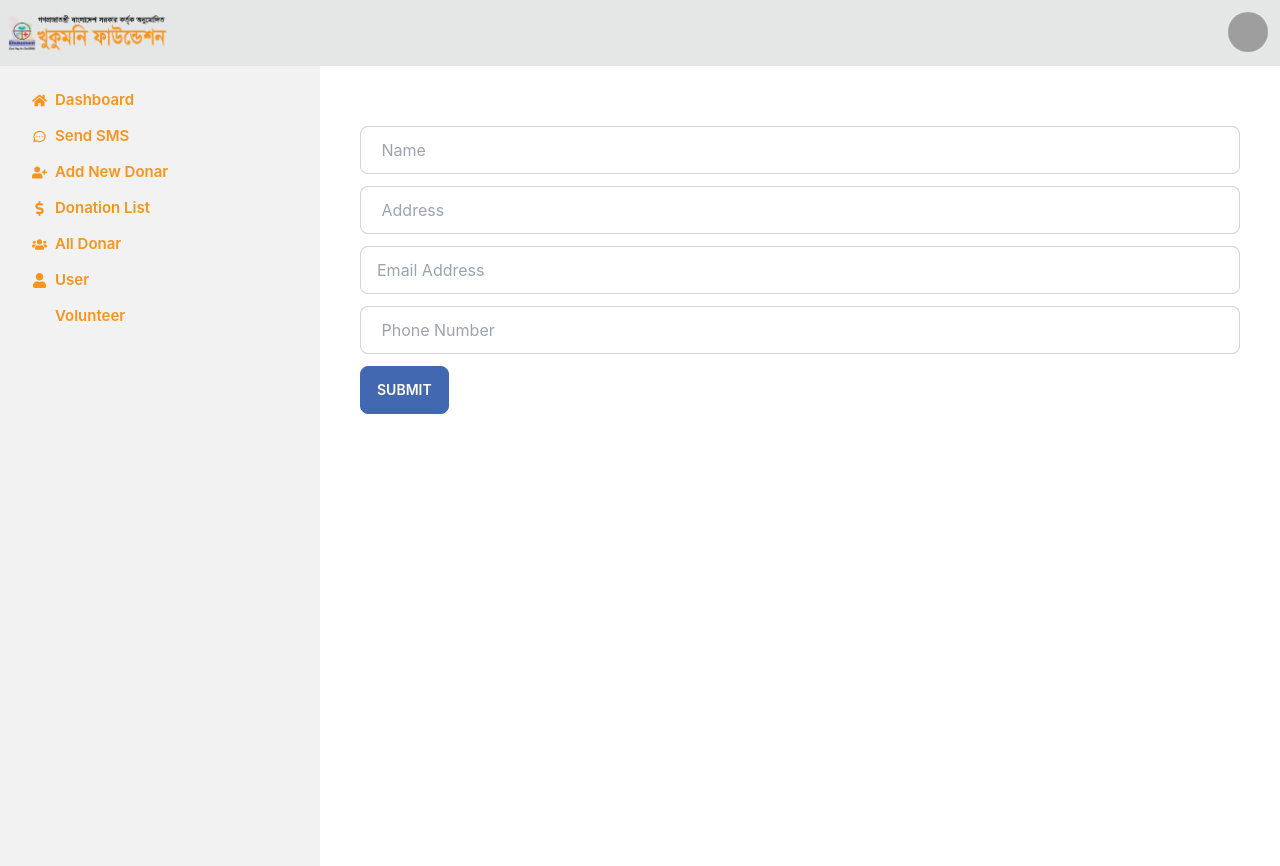
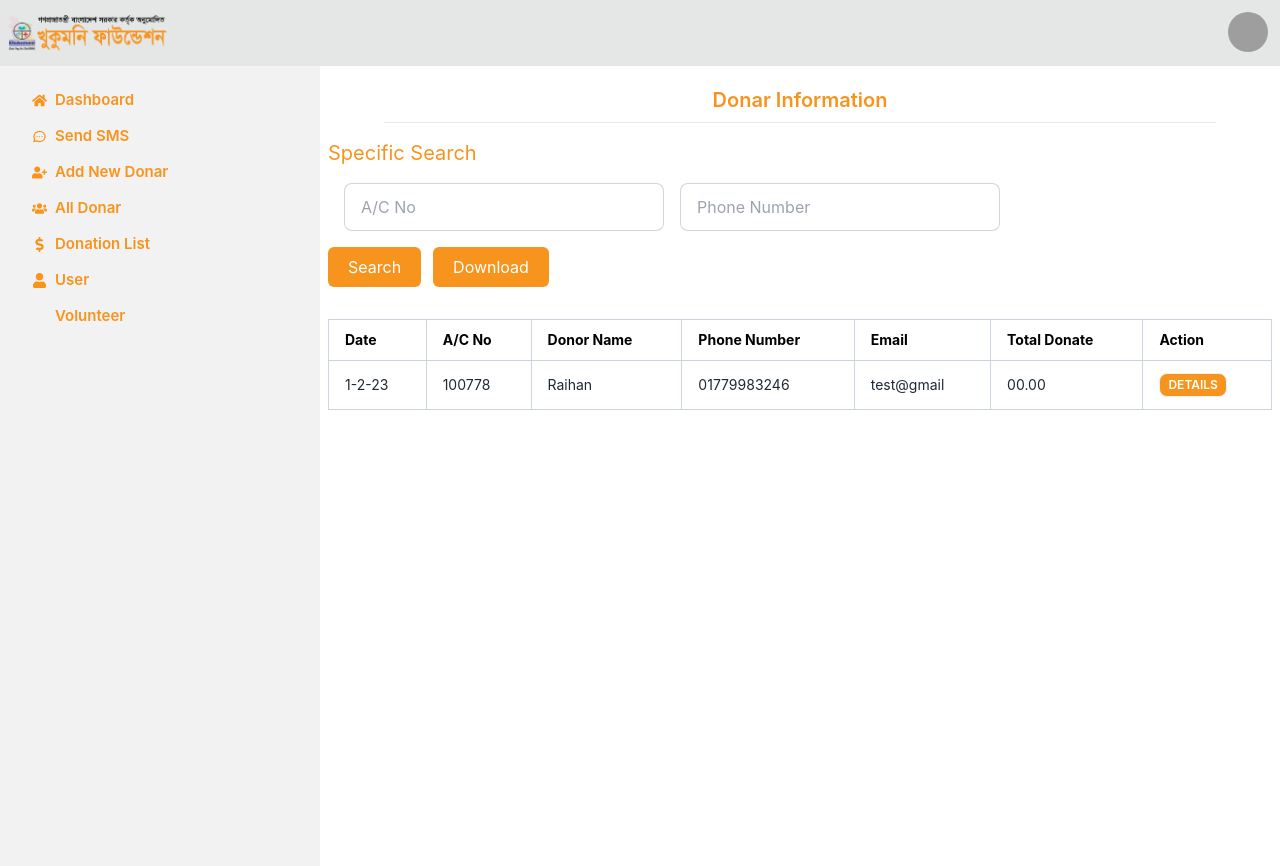
Before and after one commit to rhnchowdhury/Khukumoni-Website, a React (Create React App) app: page /dashboard/donar in a window 1280 px wide. Built offline with nearby package versions, Linux system fonts and the light colour scheme; grey boxes are pictures that could not be loaded; some icons are missing; a web font is replaced by a local one.

Commit message:
donar edited

```diff
--- /dev/null
+++ b/src/Components/Pages/Dashboard/AllDonar/AllDonar.js
@@ -0,0 +1,57 @@
+import React from 'react';
+import { Link } from 'react-router-dom';
+
+const AllDonar = () => {
+    return (
+        <div className='mt-5'>
+            <h2 className="card-title text-[#F7941D] text-center justify-center">Donar Information</h2>
+            <hr className="h-px my-2 mx-16 bg-[#F7941D]"></hr>
+            <div className='mx-2'>
+                <p className='my-4 text-[#F7941D] text-xl'>Specific Search</p>
+                <form action="">
+                    <input type="text" placeholder='A/C No' className="input input-bordered w-full max-w-xs ml-4" />
+                    <input type="text" placeholder='Phone Number' className="input input-bordered w-full max-w-xs ml-4" />
+                    <div className='mt-4'>
+                        <button className='rounded-md py-2 px-5 bg-[#F7941D] text-white'>Search</button>
+                        <button className='ml-3 rounded-md py-2 px-5 bg-[#F7941D] text-white'>Download</button>
+                    </div>
+                </form>
+            </div >
+            <div className='mt-8 mx-2'>
+                <div className="overflow-x-auto">
+                    <table className="table w-full border-collapse border border-slate-400 ">
+                        <thead>
+                            <tr className='font-extrabold text-[14px] text-black'>
+                                <th className='border border-slate-300'>Date</th>
+                                <th className='border border-slate-300'>A/C No</th>
+                                <th className='border border-slate-300'>Donor Name</th>
+                                <th className='border border-slate-300'>Phone Number</th>
+                                <th className='border border-slate-300'>Email</th>
+                                {/* <th className='border border-slate-300'>Division</th> */}
+                                <th className='border border-slate-300'>Total Donate</th>
+                                <th className='border border-slate-300'>Action</th>
+                            </tr>
+                        </thead>
+                        <tbody className=' '>
+                            <tr className=''>
+                                <th className='font-normal border border-slate-300'>1-2-23</th>
+                                <th className='font-normal border border-slate-300'>100778</th>
+                                <th className='font-normal border border-slate-300'>Raihan</th>
+                                <th className='font-normal border border-slate-300'>01779983246</th>
+                                <th className='font-normal border border-slate-300'>test@gmail</th>
+                                {/* <th className='font-normal border border-slate-300'>Barishal</th> */}
+                                <th className='font-normal border border-slate-300'>00.00</th>
+                                <th className='font-normal border border-slate-300'><Link to='/dashboard/donarInfo'><button className='btn btn-xs bg-[#F7941D] text-white hover:bg-[#F7941D]'>Details</button></Link></th>
+
+                                {/* <td><button className='btn btn-xs btn-warning'>Details</button></td> */}
+                            </tr>
+
+                        </tbody>
+                    </table>
+                </div>
+            </div>
+        </div >
+    );
+};
+
+export default AllDonar;
--- /dev/null
+++ b/src/Components/Pages/Dashboard/AllDonar/DonarInfo.js
@@ -0,0 +1,86 @@
+import React from 'react';
+
+const DonarInfo = () => {
+    return (
+        <div className='m-4'>
+            <h2 className="card-title text-[#F7941D] text-center justify-center">Donar Details</h2>
+            <hr className="h-px my-2 mx-16 bg-[#F7941D]"></hr>
+            <div>
+                <p className='my-4 text-[#F7941D] text-xl'>Personal Info</p>
+            </div>
+            <div className='ml-12'>
+                <p>A/C No<span className='ml-[200px]'>: 100778</span></p>
+                <p>Donar Name<span className='ml-[162px]'>: Test</span></p>
+                <p>Phone Number<span className='ml-[144.5px]'>: 0000000</span></p>
+                <p>Email<span className='ml-[214px]'>: check@gmail.com</span></p>
+                <p>Address<span className='ml-[195px]'>: Farmgate</span></p>
+                <p>Total Donate<span className='ml-[162.5px]'>: 1050</span></p>
+            </div>
+            <div>
+                <p className='my-4 text-[#F7941D] text-xl'>Donation Info</p>
+            </div>
+            <div className='mt-8 mx-2'>
+                <div className="overflow-x-auto">
+                    <table className="table w-full border-collapse border border-slate-400 ">
+                        <thead>
+                            <tr className='font-extrabold text-[14px] text-black'>
+                                <th className='border border-slate-300'>Date</th>
+                                <th className='border border-slate-300'>Transaction Id</th>
+                                <th className='border border-slate-300'>Donation Type</th>
+                                <th className='border border-slate-300'>Amount</th>
+                            </tr>
+                        </thead>
+                        <tbody className=' '>
+                            <tr className=''>
+                                <th className='font-normal border border-slate-300'>1-2-23</th>
+                                <th className='font-normal border border-slate-300'>100778</th>
+                                <th className='font-normal border border-slate-300'>Food</th>
+                                <th className='font-normal border border-slate-300'>0177</th>
+                            </tr>
+                        </tbody>
+                    </table>
+                </div>
+            </div>
+            <div className='my-5 text-[#F7941D] text-xl'>
+                <p className=' text-[#F7941D] text-xl'>Information Edit</p>
+            </div>
+            <div className=' px-10 rounded-xl'>
+                <form >
+                    <div className='mt-5 flex'>
+                        <input type='text' placeholder=' Name' className="input input-bordered w-full max-w-sm" required />
+                    </div>
+                    <div className='mt-3'>
+                        <input type='text' placeholder=' Address' className="input input-bordered w-full max-w-sm" required />
+                    </div>
+                    <div className='mt-3'>
+                        <input type='email' placeholder='Email Address' className="input input-bordered w-full max-w-sm" required />
+                    </div>
+                    <div className='mt-3'>
+                        <input type='text' placeholder=' Phone Number' className="input input-bordered w-full max-w-sm" required />
+                    </div>
+                    <div className='mt-3'>
+                        <input className='btn  text-white bg-[#F7941D] border-[#F7941D] hover:bg-[#F7941D] ' value='Submit' type="submit" />
+                    </div>
+                </form>
+            </div>
+            <div className='my-5 text-[#F7941D] text-xl'>
+                <p className=' text-[#F7941D] text-xl'>Change Password</p>
+            </div>
+            <div className='ml-12 mt-5'>
+                <form >
+                    <div className='mt-3'>
+                        <input type='password' placeholder='New Password' className="input input-bordered w-full max-w-xs" required />
+                    </div>
+                    <div className='mt-3'>
+                        <input type='password' placeholder='Confirm New Password' className="input input-bordered w-full max-w-xs" required />
+                    </div>
+                    <div className='mt-3'>
+                        <button className="btn bg-[#F7941D] hover:bg-slate-400  text-white">Change Password</button>
+                    </div>
+                </form>
+            </div>
+        </div>
+    );
+};
+
+export default DonarInfo;
--- a/src/Components/Router/DashboardLayout.js
+++ b/src/Components/Router/DashboardLayout.js
@@ -50,12 +50,11 @@ const DashboardLayout = () => {
                         {/* Sidebar content here */}
                         <li><Link to='/dashboard' className='text-[#F7941D] font-semibold text-[15px]'><span><FaHome /></span> Dashboard</Link></li>
                         <li><Link to='/dashboard/sms' className='text-[#F7941D] font-semibold text-[15px]'><span><TbMessageCircle /></span> Send SMS</Link></li>
-                        <li><Link to='/dashboard/donar' className='text-[#F7941D] font-semibold text-[15px]'><span><FaUserPlus /></span>Add New Donar</Link></li>
+                        <li><Link to='/dashboard/addDonar' className='text-[#F7941D] font-semibold text-[15px]'><span><FaUserPlus /></span>Add New Donar</Link></li>
+                        <li><Link to='/dashboard/donar' className='text-[#F7941D] font-semibold text-[15px]'><span><FaUsers /></span>All Donar</Link></li>
                         <li><Link to='/dashboard/donar' className='text-[#F7941D] font-semibold text-[15px]'><span><FaDollarSign /></span>Donation List</Link></li>
-                        <li><Link to='/dashboard/donar' className='text-[#F7941D] font-semibold text-[15px]'><span><FaUsers /></span>All Donar</Link></li>
                         <li><Link to='/dashboard/donar' className='text-[#F7941D] font-semibold text-[15px]'><span><FaUser /></span>User</Link></li>
                         <li><Link to='/dashboard/volunteer' className='text-[#F7941D] font-semibold text-[15px]'><span><PiUsersFourFill /></span>Volunteer</Link></li>
-
                     </ul>
 
                 </div>
```
Also changed, not shown: src/Components/Router/Router.js (+11 -1 lines).
